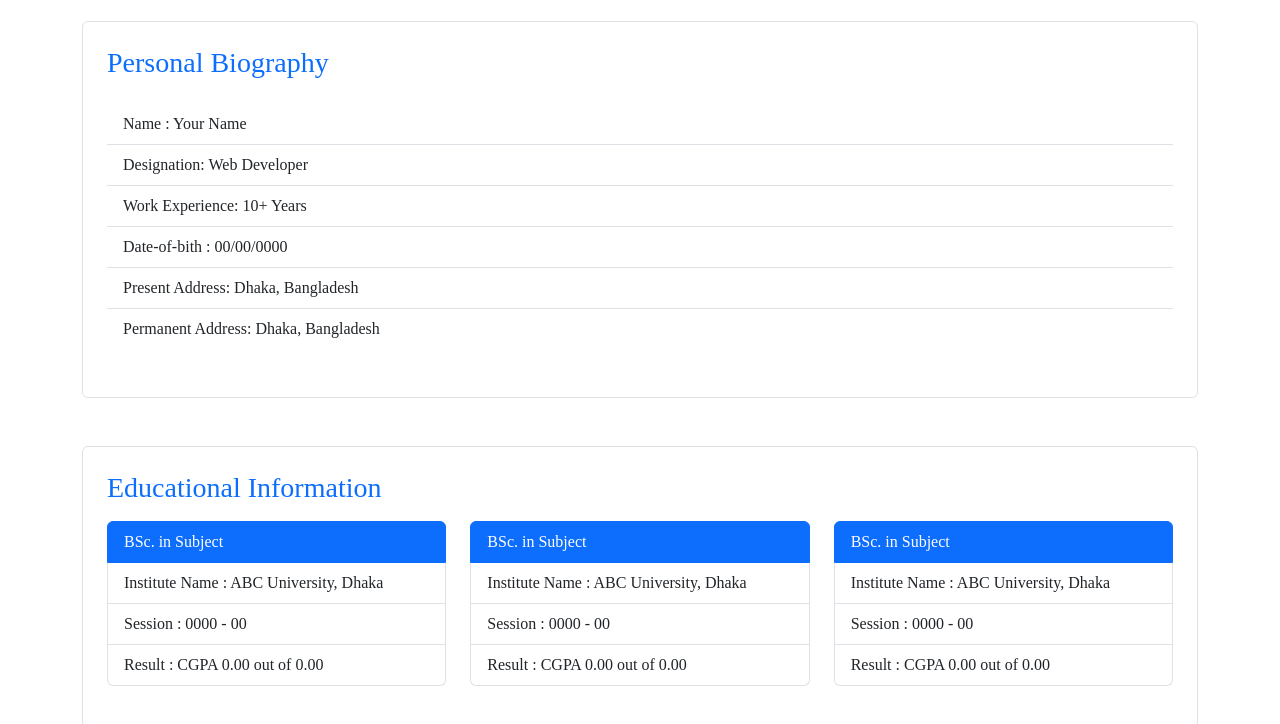
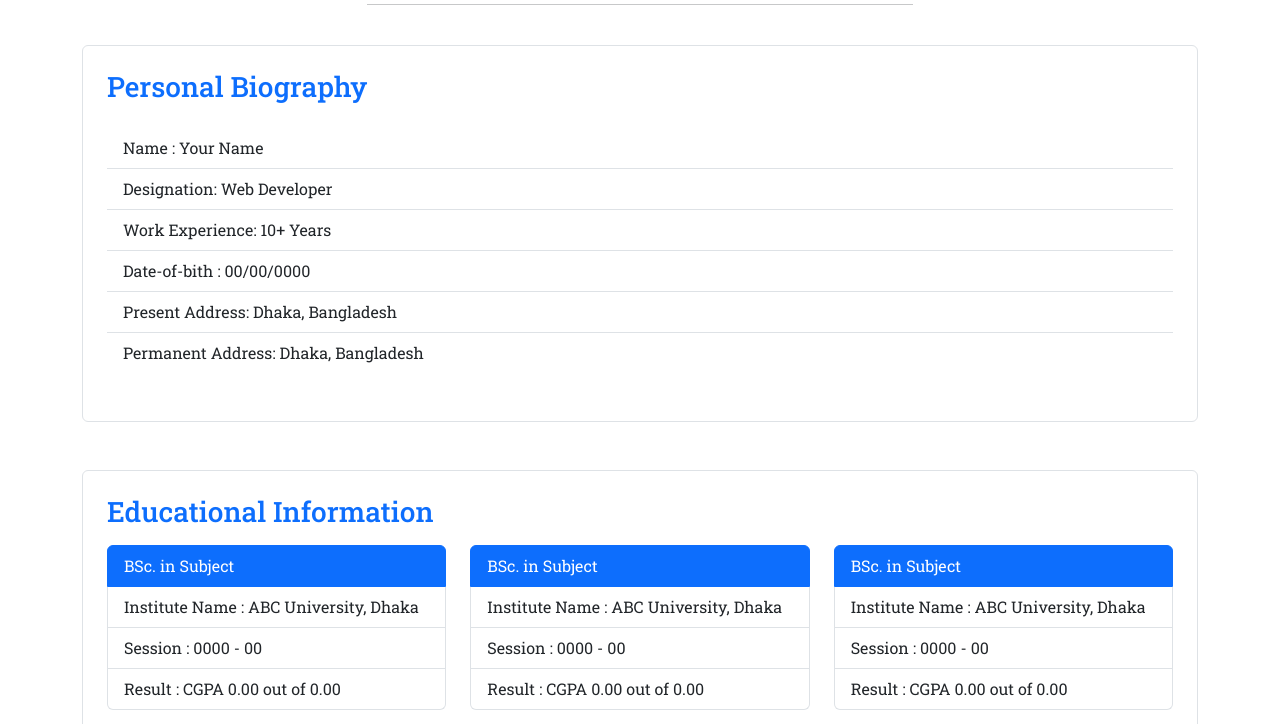
Before and after one commit to abir-bd/Portfolio-asset, a plain HTML site: page portfolio.html in a window 1280 px wide. Shown: the part 202-926 px from the top of the page. Drawn offline with nearby package versions, Linux system fonts and the light colour scheme.

Commit message:
Update portfolio.html

```diff
--- a/portfolio.html
+++ b/portfolio.html
@@ -5,6 +5,10 @@
     <meta name="viewport" content="width=device-width, initial-scale=1.0">
     <title>PORTFOLIO</title>
     <link rel="shortcut icon" href="images/boy.png" type="image/x-icon">
+     <link rel="preconnect" href="https://fonts.googleapis.com">
+<link rel="preconnect" href="https://fonts.gstatic.com" crossorigin>
+<link href="https://fonts.googleapis.com/css2?family=Roboto+Slab:wght@100..900&display=swap" rel="stylesheet">
+    <link rel="stylesheet" href="https://cdnjs.cloudflare.com/ajax/libs/font-awesome/7.0.1/css/all.min.css" integrity="sha512-2SwdPD6INVrV/lHTZbO2nodKhrnDdJK9/kg2XD1r9uGqPo1cUbujc+IYdlYdEErWNu69gVcYgdxlmVmzTWnetw==" crossorigin="anonymous" referrerpolicy="no-referrer" />
     <link rel="stylesheet" href="https://cdnjs.cloudflare.com/ajax/libs/font-awesome/7.0.1/css/all.min.css" integrity="sha512-2SwdPD6INVrV/lHTZbO2nodKhrnDdJK9/kg2XD1r9uGqPo1cUbujc+IYdlYdEErWNu69gVcYgdxlmVmzTWnetw==" crossorigin="anonymous" referrerpolicy="no-referrer" />
     <link href="https://cdn.jsdelivr.net/npm/bootstrap@5.3.8/dist/css/bootstrap.min.css" rel="stylesheet" integrity="sha384-sRIl4kxILFvY47J16cr9ZwB07vP4J8+LH7qKQnuqkuIAvNWLzeN8tE5YBujZqJLB" crossorigin="anonymous">
     <link rel="stylesheet" href="css/style.css">
```
